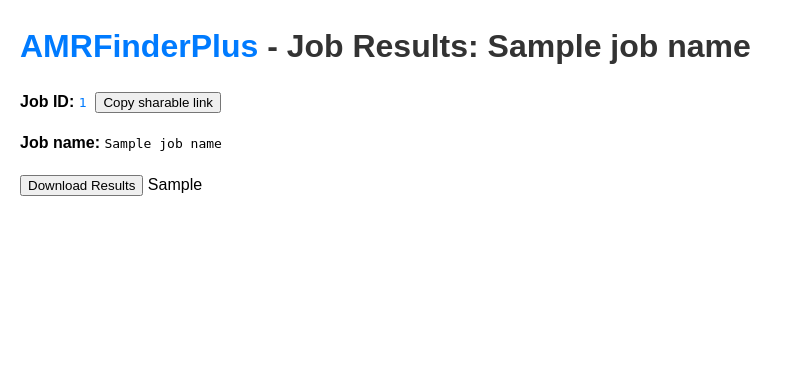
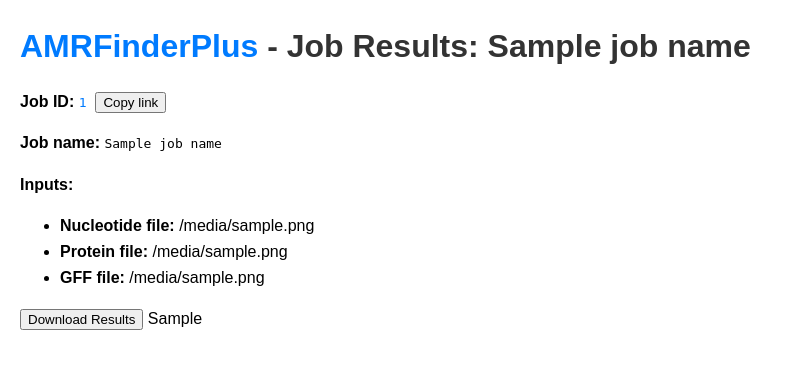
Before and after one commit to evolarjun/webamr, a Flask app: template frontend/templates/results.html in a window 1280 px wide. Shown: the top 369 px of the page, without its empty margins (0-793 px from the left). Run offline with Flask 3, Linux system fonts and the light colour scheme; the template is opened without the code that fills it: most values are stand-ins (such as "Sample title", 1, 10 or a date in 2020).

Commit message:
feat: track input filenames and enhance results page UX
- Save original input filenames (nucleotide, protein, GFF) in Firestore metadata.
- Display input filenames in a list format on the results page.
- Relocate "View STDERR log" above the results table next to the download button.
- Update stderr output to serve as text/plain for direct browser viewing.
- Simplify "Copy sharable link" button label and title.
- Update unit tests to reflect new stderr viewing behavior.

```diff
--- a/frontend/main.py
+++ b/frontend/main.py
@@ -347,6 +347,9 @@
             "nuc_file_size_bytes": nuc_size,
             "prot_file_size_bytes": prot_size,
             "gff_file_size_bytes": gff_size,
+            "nuc_filename": nuc_file.filename if nuc_file else None,
+            "prot_filename": prot_file.filename if prot_file else None,
+            "gff_filename": gff_file.filename if gff_file else None,
             "ip_address": client_ip
         })
 
@@ -413,6 +416,9 @@
         job_name=job_data.get("job_name"),
         status=status,
         error_message=error_message,
+        nuc_filename=job_data.get("nuc_filename"),
+        prot_filename=job_data.get("prot_filename"),
+        gff_filename=job_data.get("gff_filename"),
         result_html=result_html,
         stderr_available=stderr_available,
         nucleotide_available=nucleotide_available,
@@ -485,8 +491,7 @@
         file_bytes = blob.download_as_bytes()
         return send_file(
             io.BytesIO(file_bytes),
-            as_attachment=True,
-            download_name=f"amrfinder_{user_id}_stderr.txt",
+            as_attachment=False,
             mimetype="text/plain"
         ), 200
     except Exception as e:
--- a/frontend/templates/results.html
+++ b/frontend/templates/results.html
@@ -17,23 +17,40 @@
   <p>
     <strong>Job ID:</strong>
     <a id="share-link" href="/results/{{ job_id }}"><code id="job-id">{{ job_id }}</code></a>
-    &nbsp;<button onclick="copyLink()" title="Copy sharable link">Copy sharable link</button>
+    &nbsp;<button onclick="copyLink()" title="Copy link">Copy link</button>
   </p>
   {% if job_name %}
   <p>
     <strong>Job name:</strong> <code id="job-name">{{ job_name }}</code>
   </p>
   {% endif %}
-
+  <strong>Inputs:</strong>
+  <ul>
+      {% if nuc_filename %}
+      <li>
+        <strong>Nucleotide file:</strong> {{ nuc_filename }}
+      </li>
+      {% endif %}
+      {% if prot_filename %}
+      <li>
+        <strong>Protein file:</strong> {{ prot_filename }}
+      </li>
+      {% endif %}
+      {% if gff_filename %}
+      <li>
+        <strong>GFF file:</strong> {{ gff_filename }}
+      </li>
+      {% endif %}
+  </ul>
   {% if status == "Failed" %}
   <p class="error"><strong>Job failed:</strong> {{ error_message }}</p>
   {% elif status == "Completed" and result_html %}
   <div id="results">
     <button onclick="downloadResults('{{ job_id }}')" style="margin-bottom: 10px;">Download Results</button>
+    {% if stderr_available %}
+    &nbsp;<a href="/stderr/{{ job_id }}" target="_blank">View STDERR log</a>
+    {% endif %}
     {{ result_html | safe }}
-    {% if stderr_available %}
-    <p><a href="/stderr/{{ job_id }}" target="_blank">Download stderr log</a></p>
-    {% endif %}
     {% if nucleotide_available %}
     <p><a href="/nucleotide/{{ job_id }}" target="_blank">Download Nucleotide FASTA</a></p>
     {% endif %}
@@ -183,13 +200,13 @@
 
               resultsDiv.innerHTML = '';
               resultsDiv.appendChild(downloadButton);
+
+              if (data.stderr_available) {
+                resultsDiv.insertAdjacentHTML('beforeend', '&nbsp;<a href="/stderr/' + jobId + '" target="_blank">View STDERR log</a>');
+              }
+
               resultsDiv.insertAdjacentHTML('beforeend', data.result);
 
-              if (data.stderr_available) {
-                const stderrLink = document.createElement('p');
-                stderrLink.innerHTML = '<a href="/stderr/' + jobId + '" target="_blank">Download stderr log</a>';
-                resultsDiv.appendChild(stderrLink);
-              }
               if (data.nucleotide_available) {
                 const nucLink = document.createElement('p');
                 nucLink.innerHTML = '<a href="/nucleotide/' + jobId + '" target="_blank">Download Nucleotide FASTA</a>';
```
Also changed, not shown: TODO.md (+1 -2 lines), report_usage.py (+4 -3 lines), tests/test_frontend.py (+4 -2 lines).
